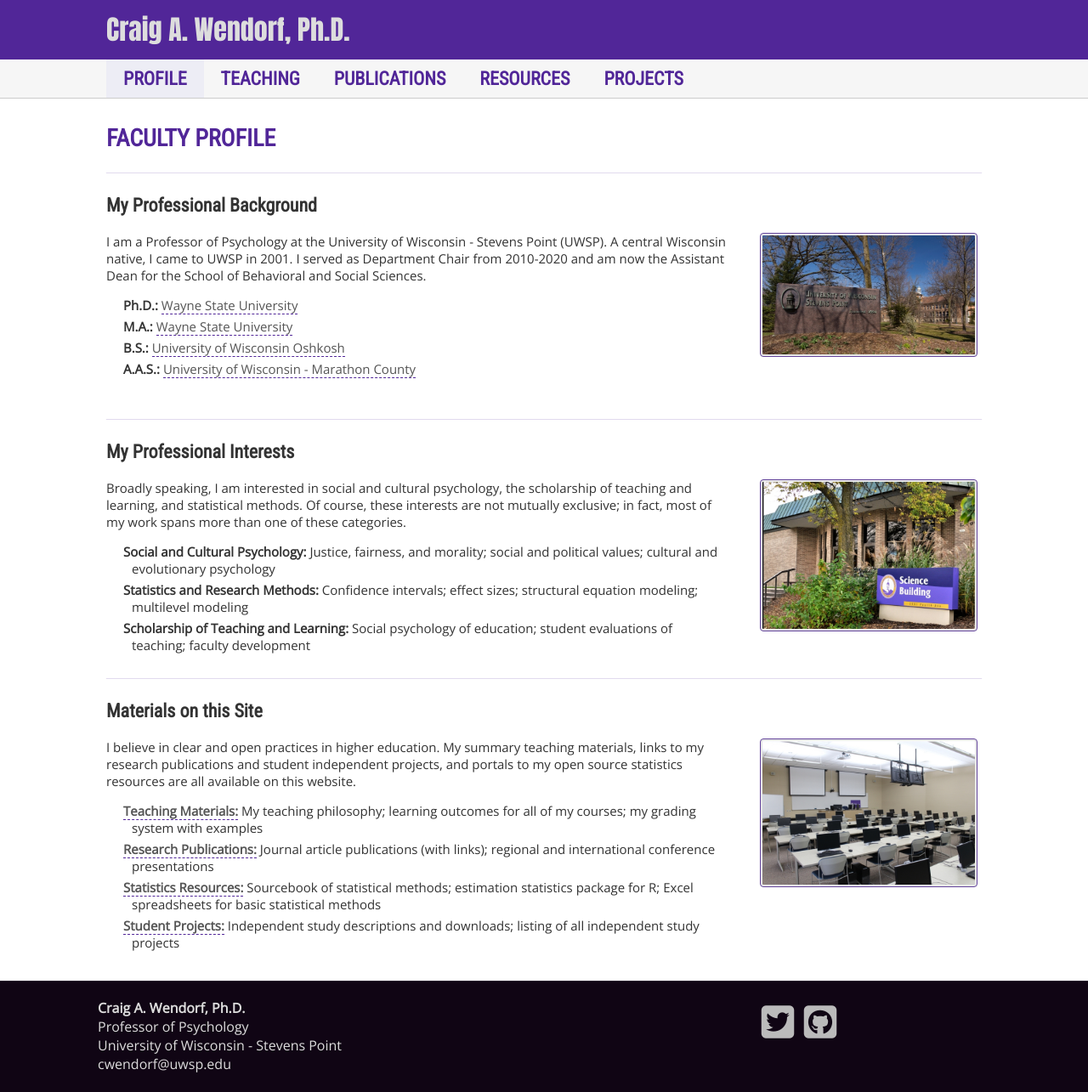
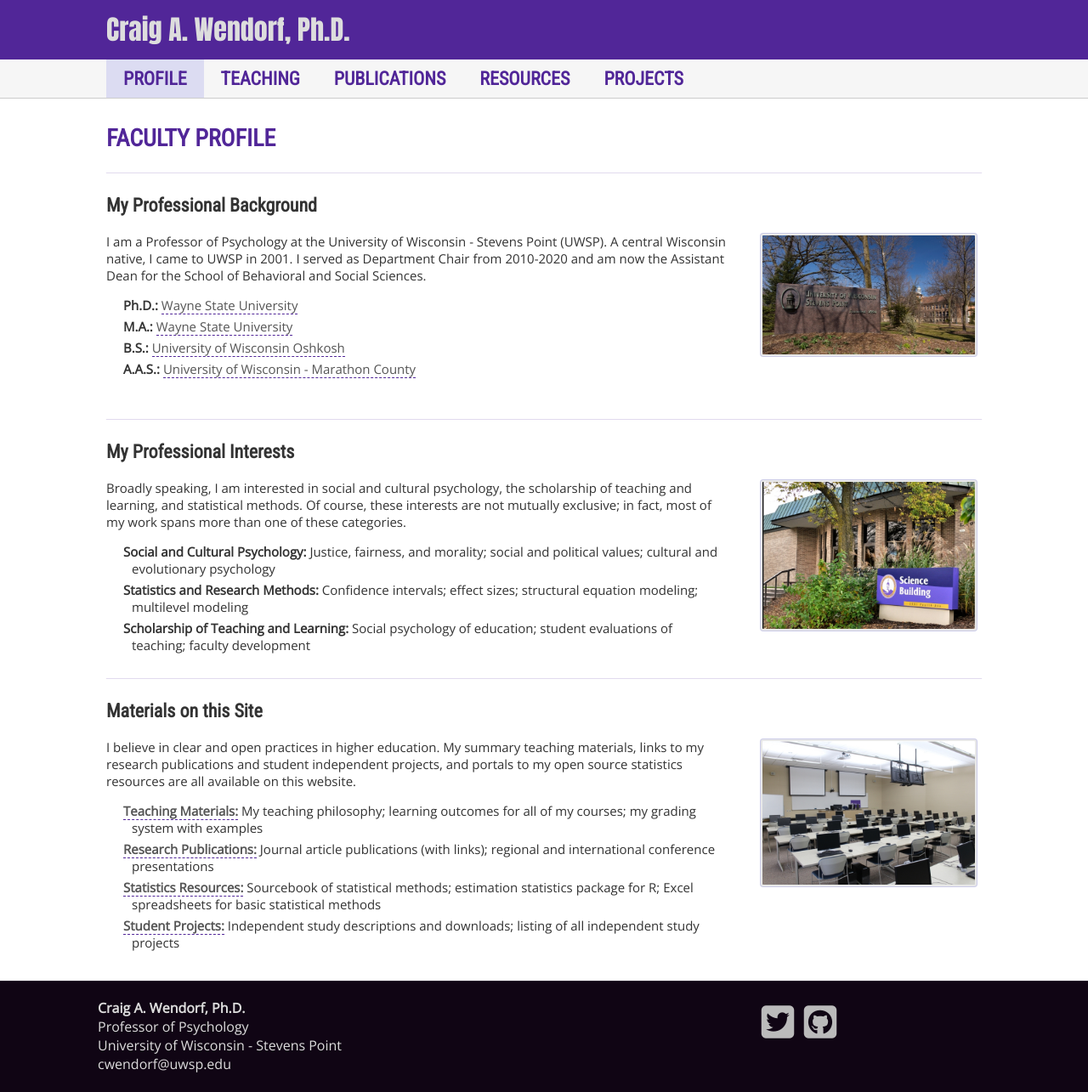
Before and after one commit to cwendorf/cwendorf.github.io, a Jekyll site: the page index.htm, which Jekyll copies as it is, in a window 1280 px wide. Shown: the whole page at 85% size. Built offline with Jekyll 4.4.1, drawn with Linux system fonts in a browser that asks for light colours; nearby versions of some CDN libraries; a style sheet for code colours, icons or effects is not loaded.

Commit message:
Updated colors

```diff
--- a/assets/basic.css
+++ b/assets/basic.css
@@ -78,10 +78,10 @@ UL {
     text-transform: uppercase;
 }
 #AreaContent A:hover {
-    background: rgba(160,160,230,.1);
+    background: rgba(160,160,230,.15);
 }
 #AreaContent A.chosen {
-    background: rgba(160,160,230,.1);
+    background: rgba(160,160,230,0.3);
 }
 
 
@@ -98,7 +98,7 @@ UL {
 #MainContent .icon IMG {
     padding: 2px;
     background: #e8e8e8;
-    border: 1px solid #63449b;
+    border: 1px solid rgba(160,160,230,0.4);
     border-radius: 4px;
 }
 #MainContent H1 {
--- a/assets/wide.css
+++ b/assets/wide.css
@@ -17,7 +17,7 @@
 /* Nav Section Changes */
 
 #AreaContainer {border-bottom: 1px solid #ccc;}
-#AreaContent LI {float: left; padding: 0px 10px; }
+#AreaContent LI {float: left; padding: 0px 10px;}
 #AreaContent A {width: 100%; display: block; font-size: 22px; padding: 10px 10px;}
 
 /* Main Section Changes */
@@ -25,7 +25,7 @@
 #MainContent H1 {padding: 10px 10px 0px 10px; margin: 0px 0px 0px 0px;}
 #MainContent H2 {padding: 25px 10px 5px 10px; margin: 25px 0px 15px 0px;}
 
-#MainContent .post:before {content: ''; float: right; display: block; width: 250px; height: 175px; margin: 0px 15px 45px 45px;}
+#MainContent .post::before {content: ''; float: right; display: block; width: 250px; min-height: 175px; margin: 0px 15px 45px 45px;}
 #MainContent .post {position: relative;}
 
 #MainContent .post p {max-width: 750px;}
```
